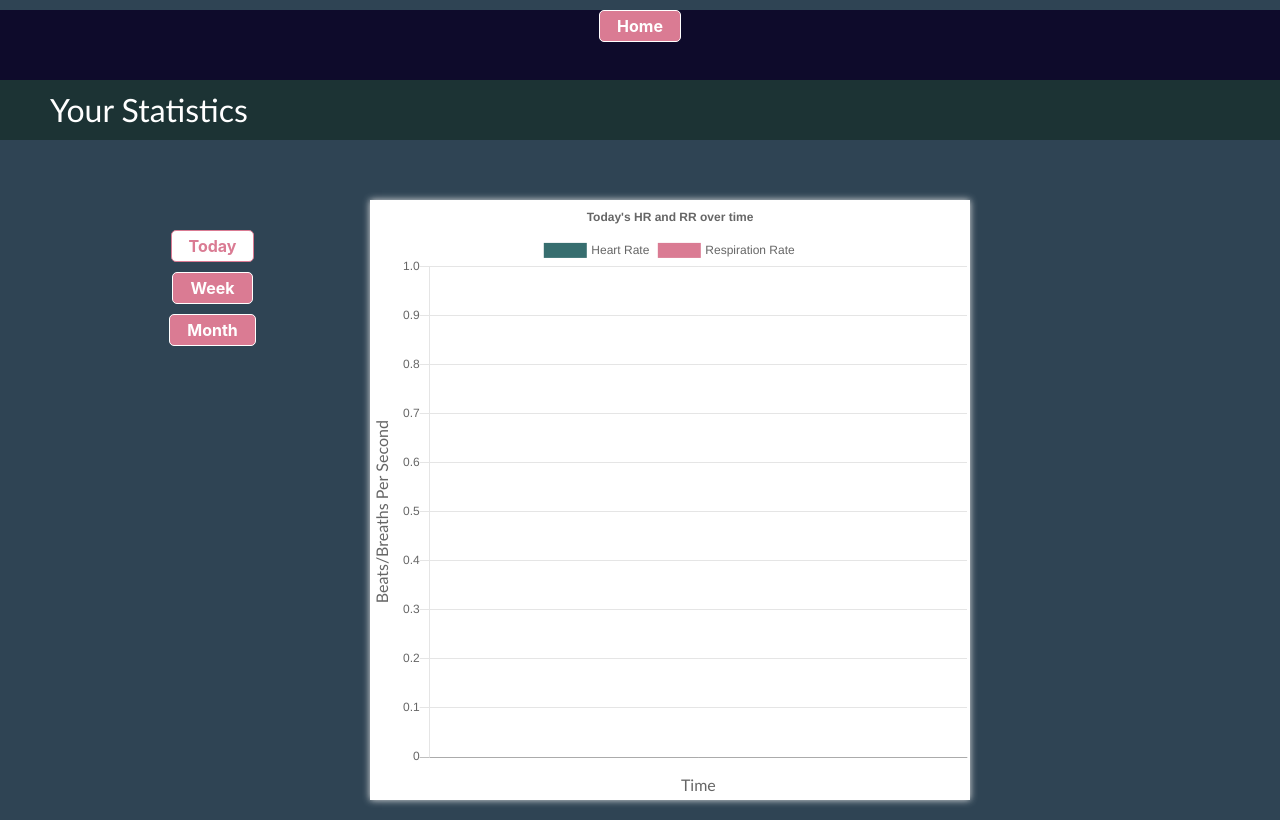
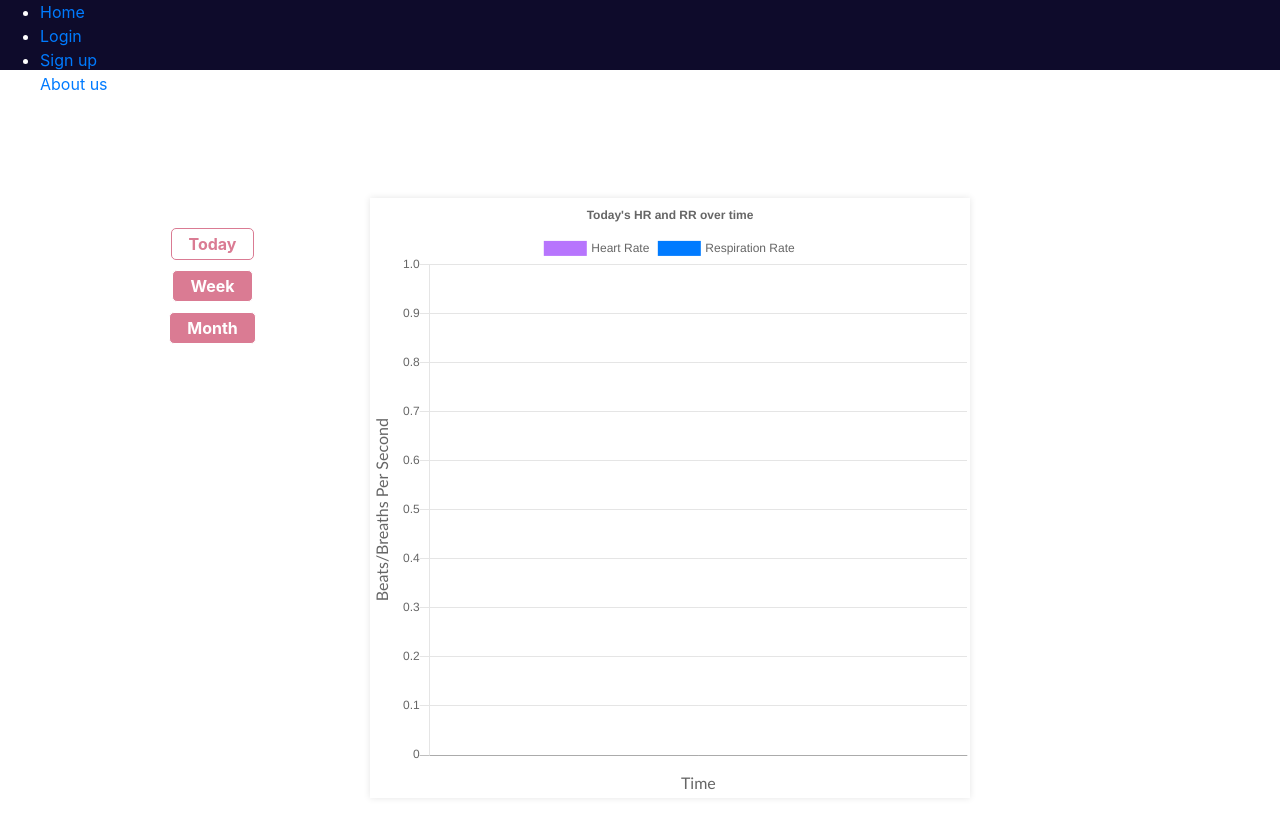
Before and after one commit to brookepaxman/wsm-app, a Django app: page /graphs/ in a window 1280 px wide. After the commit the page ends 789 px from the top, so only its background shows below. Run offline with Django 3.2, Linux system fonts and the light colour scheme; data that the repository does not hold is empty; some libraries are stand-ins or nearby versions.

Commit message:
no message

```diff
--- a/mysite/templates/template.html
+++ b/mysite/templates/template.html
@@ -20,10 +20,30 @@
 <body>
   <div id="navigation">
     {% block navigation %}
-      <div class="nav-container flex">
-        <a class="fill-btn nav-home" href="/">
-          Home
-        </a>
+      <div class="nav-container">
+        <ul class="flex">
+          <li>
+            <a class="nav-link-txt" href="/">
+              Home
+            </a>
+          </li>
+          <li>
+            <a class="nav-link-txt" href="">
+              Login
+            </a>
+          </li>
+          <li>
+            <a class="nav-link-txt" href="">
+              Sign up
+            </a>
+          </li>
+          <li>
+            <a href="nav-link-txt" href="">
+              About us
+            </a>
+          </li>
+        </ul>
+
       </div>
     {% endblock %}
   </div>
--- a/polls/templates/polls/graphs.html
+++ b/polls/templates/polls/graphs.html
@@ -11,15 +11,12 @@
     h2 {
       color: #ffffff;
     }
-    body {
-      background-color: #2F4454;
-    }
   </style>
 
-    <div class="nav">
-      <h2 style="margin-left: 50px; margin-top: auto; margin-bottom: auto;">Your Statistics</h2>
-    </div>
     <div class="container">
+      <div class="row">
+        <h2 style="margin-left: 40px; margin-top: 30px; margin-bottom: auto;">Your Statistics</h2>
+      </div>
       <div class="row">
         <div class="col-md-3 text-center" style="color: white; margin-top: 80px;">
           <a id="today" href="#" class="fill-btn chosen">Today</a>
@@ -62,12 +59,12 @@
           datasets: [{
             label: 'Heart Rate',
             data: hrData,
-            borderColor: '#376e6f',
+            borderColor: '#B775FD',
             fill: false
           }, {
             label: 'Respiration Rate',
             data: rrData,
-            borderColor: '#da7b93',
+            borderColor: '#007bff',
             fill: false
           }]
         },
@@ -124,12 +121,12 @@
           datasets: [{
             label: 'Average Heart Rate',
             data: avgHRdata,
-            borderColor: '#376e6f',
+            borderColor: '#B775FD',
             fill: false,
           }, {
             label: 'Average Respiration Rate',
             data: avgRRdata,
-            borderColor: '#da7b93',
+            borderColor: '#007bff',
             fill: false,
           }]
         },
@@ -168,23 +165,23 @@
           datasets: [{
             label: 'Heart Rate',
             data: hrData,
-            backgroundColor: 'rgba(55,110,111,0.4)',
+            backgroundColor: 'rgba(183,117,253,0.4)',
             fill: false
           }, {
             data: hrData,
             label: 'HR Line',
-            borderColor: '#376e6f',
+            borderColor: '#B775FD',
             fill: false,
             type: 'line'
           }, {
             label: 'Respiration Rate',
             data: rrData,
-            backgroundColor: 'rgba(218,123,147,0.4)',
+            backgroundColor: 'rgba(0,123,255,0.4)',
             fill: false
           }, {
             label: 'RR Line',
             data: rrData,
-            borderColor: '#da7b93',
+            borderColor: '#007bff',
             fill: false,
             type: 'line'
           }]
--- a/polls/templates/polls/index.html
+++ b/polls/templates/polls/index.html
@@ -8,9 +8,9 @@
   {% if user.is_authenticated %}
   <h2>Hi, {{ user.username }}!</h2>
     <p><a href="{% url 'logout' %}">logout</a></p>
-    <a href="/graphs" class="outline-btn" style="text-decoration: none;">View my data</a>
-    <a href="/analysis" class="outline-btn" style="text-decoration: none;">View Analytics</a>
-    <a href="/generate" class="outline-btn" style="text-decoration: none;">Generate Objects</a>
+    <a href="/graphs" class="outline-btn" style="margin-left: 0;">View my data</a>
+    <a href="/analysis" class="outline-btn">View Analytics</a>
+    <a href="/generate" class="outline-btn">Generate Objects</a>
     <div class="row">
       <div class="col-md-10 offset-md-1 mt-30">
         <h1 class="text-center">Learn your sleep</h1>
```
Also changed, not shown: 1 other file.
